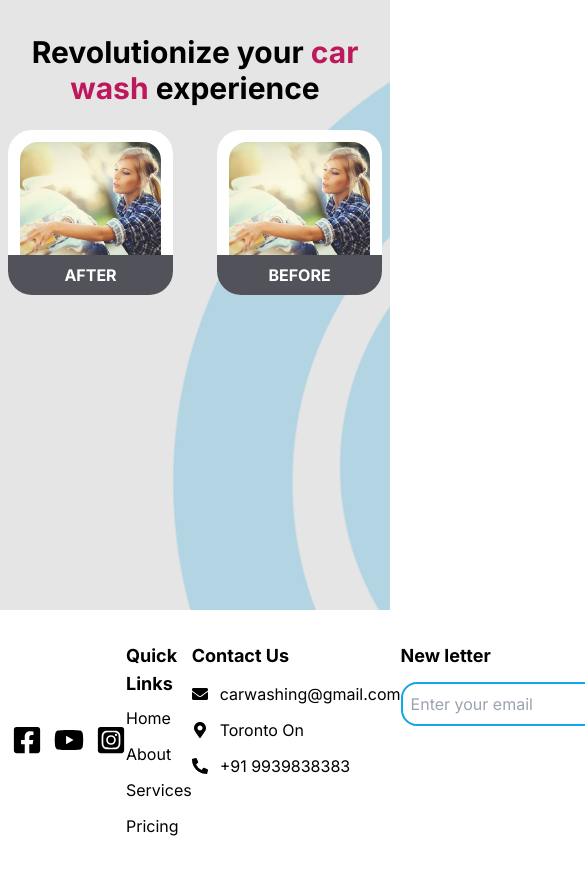
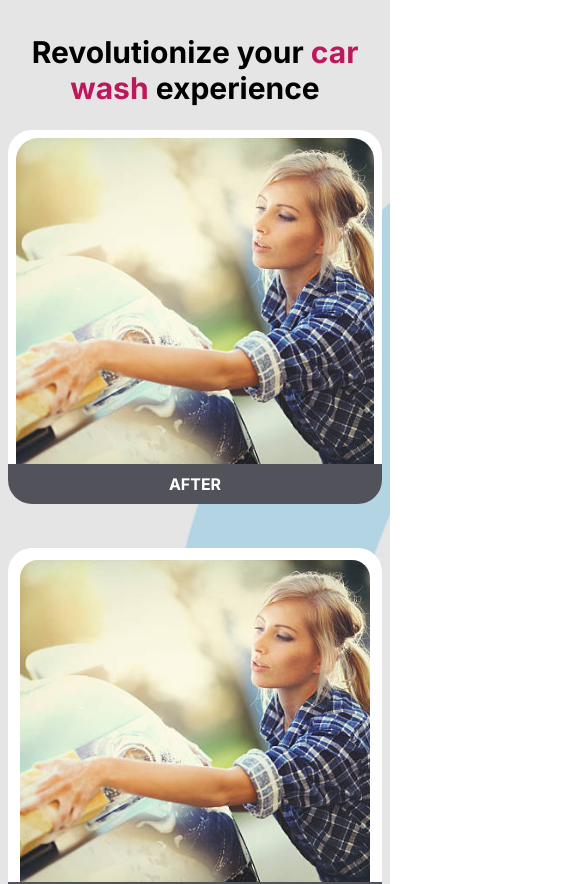
Before and after one commit to abhinay-chaturvedi/car-washing-freelance, a Next.js app: page / in a window 390 px wide. Shown: the part 2784-3668 px from the top of the page, 585 px wide, since content can reach past the window. Built offline with nearby package versions, Linux system fonts and the light colour scheme.

Commit message:
tried responsive

```diff
--- a/app/_components/CarWashExperience.tsx
+++ b/app/_components/CarWashExperience.tsx
@@ -3,7 +3,7 @@ import React from "react";
 
 const CarWashExperience = () => {
   return (
-    <div className="tw-w-full tw-relative tw-h-[600px] tw-bg-customeBackground">
+    <div className="tw-w-full tw-relative tw-min-h-[600px] tw-bg-customeBackground">
       <Image
         className="-tw-z-10"
         alt=""
@@ -17,10 +17,10 @@ const CarWashExperience = () => {
             Revolutionize your{" "}
             <span className="tw-text-pink-700">car wash</span> experience
           </span>
-          <div className="tw-flex tw-gap-11 tw-justify-center">
+          <div className="tw-flex tw-flex-col md:tw-flex-row tw-gap-11 tw-justify-center">
             <div className="tw-flex-1 tw-bg-white tw-aspect-square tw-max-w-96 tw-rounded-3xl tw-relative">
               <Image
-                className="tw-rounded-[30px] tw-p-3 tw-z-0"
+                className="tw-rounded-[30px] tw-p-2 tw-z-0"
                 alt=""
                 src={"/images/before-wash.jpg"}
                 objectFit="cover"
--- a/components/footer/index.tsx
+++ b/components/footer/index.tsx
@@ -9,7 +9,7 @@ import { FaMapMarkerAlt } from "react-icons/fa";
 const Footer = () => {
   return (
     <div className="tw-py-5">
-      <div className="tw-max-w-7xl tw-m-auto tw-p-3 tw-flex tw-justify-between">
+      <div className="tw-max-w-7xl tw-m-auto tw-p-3 tw-flex tw-flex-col md:tw-flex-row tw-items-center tw-justify-between">
         <div className="tw-flex tw-gap-3 tw-h-max tw-my-auto">
           <FaFacebookSquare size={30} />
           <FaYoutube size={30} />
```
